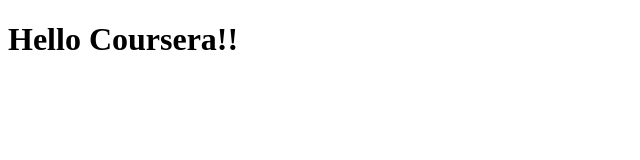
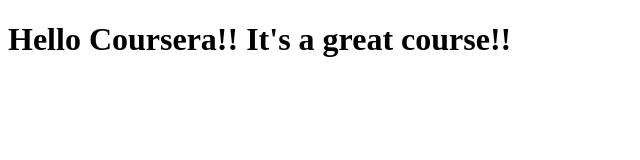
Before and after one commit to RDLeatherwood/coursera-test, a plain HTML site: page site/index.html in a window 1280 px wide. Shown: the whole page, without its empty margins (0-640 px from the left). Drawn offline with Linux system fonts and the light colour scheme.

Commit message:
A new one

```diff
--- a/site/index.html
+++ b/site/index.html
@@ -4,6 +4,6 @@
 	<title>Hello Coursera!</title>
 </head>
 <body>
-<h1>Hello Coursera!!</h1>
+<h1>Hello Coursera!! It's a great course!!</h1>
 </body>
 </html>
```
